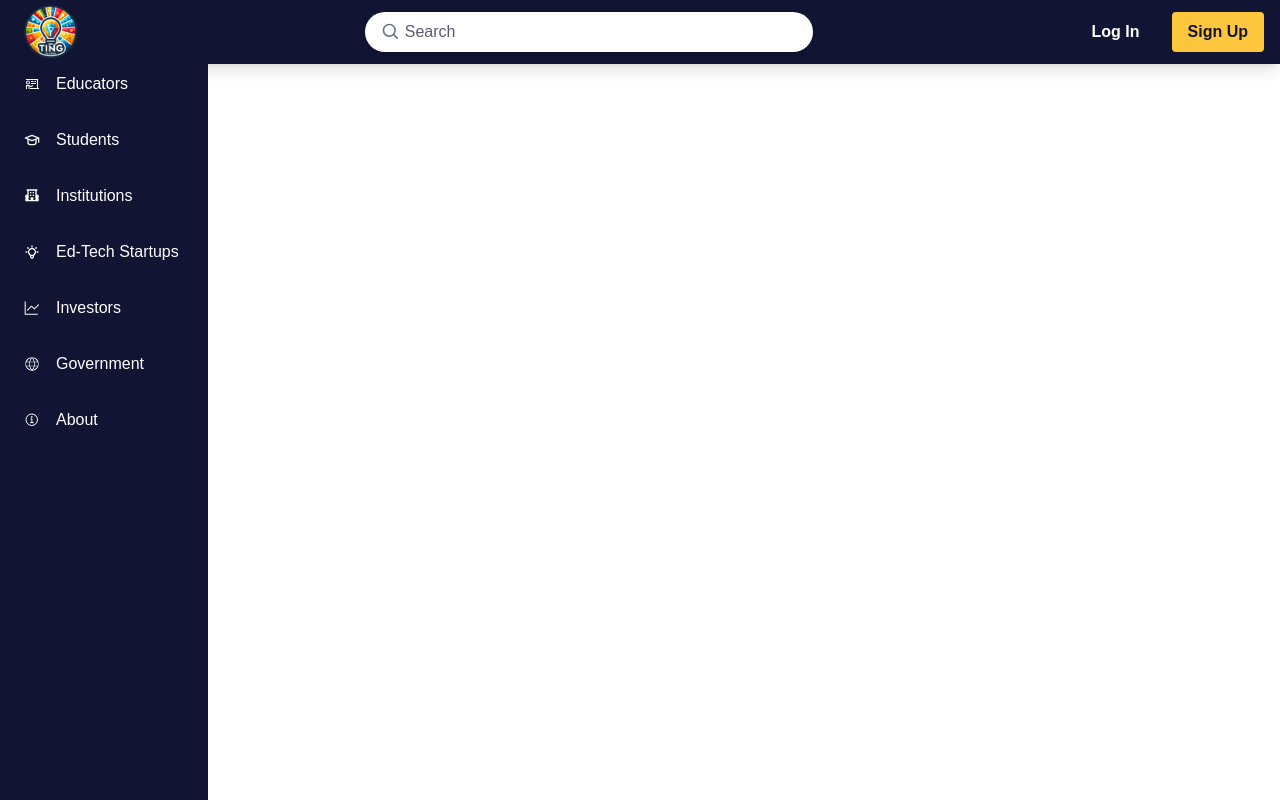
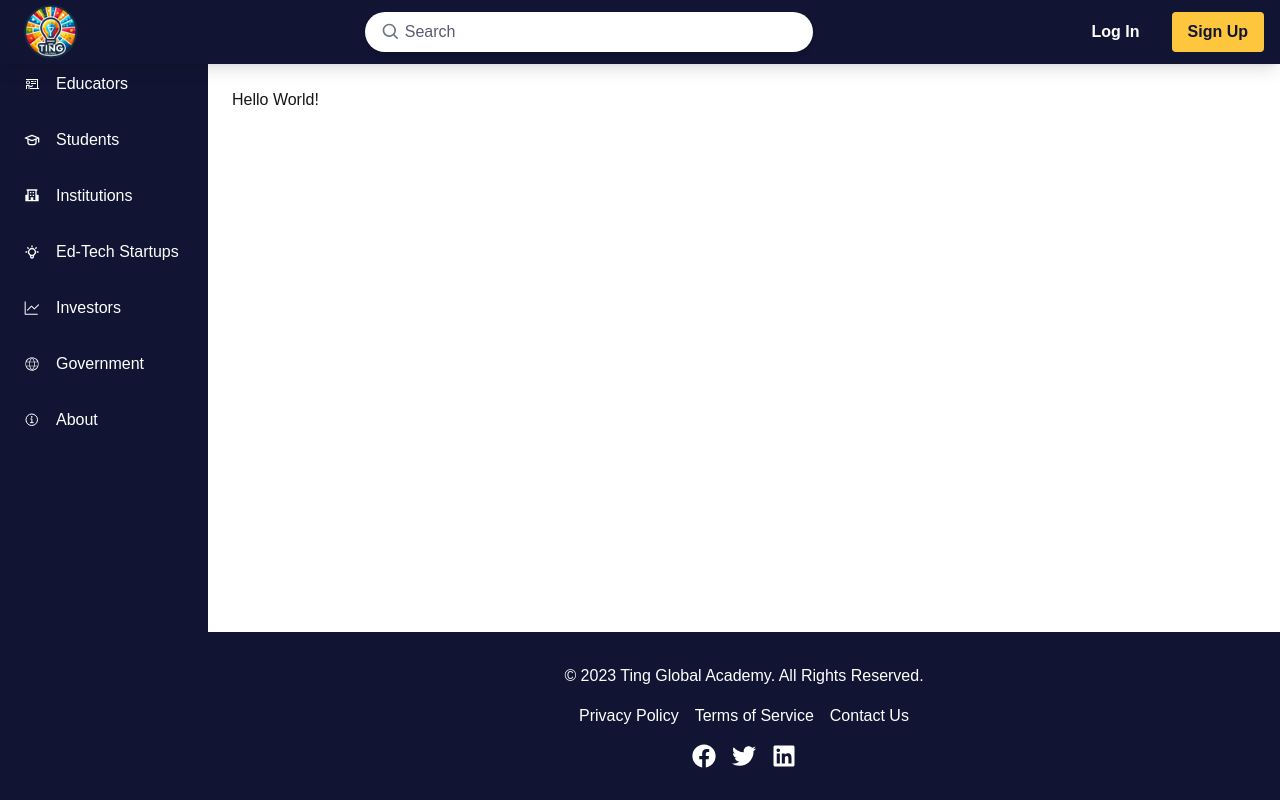
Before and after one commit to galoriancreations/challenge18-frontend-new, a Next.js app: page / in a window 1280 px wide. Built offline with nearby package versions, Linux system fonts and the light colour scheme.

Commit message:
added footer and improved code for general layout

```diff
--- /dev/null
+++ b/src/app/components/Footer.tsx
@@ -0,0 +1,43 @@
+import { FACEBOOK_URL, LINKEDIN_URL, TWITTER_URL } from "@/constant/urls.constant";
+import Link from "next/link";
+import { FaFacebook, FaTwitter, FaLinkedin } from "react-icons/fa";
+
+const Footer = () => {
+  const footerLinks = [
+    { label: "Privacy Policy", href: "/privacy-policy" },
+    { label: "Terms of Service", href: "/terms-of-service" },
+    { label: "Contact Us", href: "/contact" },
+  ];
+
+  const socialLinks = [
+    { icon: <FaFacebook size={24} />, href: FACEBOOK_URL },
+    { icon: <FaTwitter size={24} />, href: TWITTER_URL },
+    { icon: <FaLinkedin size={24} />, href: LINKEDIN_URL },
+  ];
+
+  return (
+    <footer className="bg-primary text-white py-8 ml-52 mt-auto">
+      <div className="container mx-auto px-6 text-center">
+        <p className="mb-4">&copy; 2023 Ting Global Academy. All Rights Reserved.</p>
+
+        <div className="space-x-4">
+          {footerLinks.map(({ label, href }) => (
+            <Link key={href} href={href} className="hover:text-gray-400">
+              {label}
+            </Link>
+          ))}
+        </div>
+
+        <div className="mt-4 flex justify-center space-x-4">
+          {socialLinks.map(({ icon, href }, index) => (
+            <a key={index} href={href} target="_blank" rel="noopener noreferrer" className="hover:text-gray-400">
+              {icon}
+            </a>
+          ))}
+        </div>
+      </div>
+    </footer>
+  );
+};
+
+export default Footer;
--- a/src/app/appBar.tsx
+++ b/src/app/components/appBar.tsx
@@ -5,9 +5,15 @@ import { BiSearch } from "react-icons/bi";
 
 const AppBar = () => {
   return (
-    <header className="bg-primary text-textPrimary p-4 shadow-lg flex justify-between items-center h-16">
+    <header className="bg-primary text-textPrimary p-4 shadow-lg flex justify-between items-center h-16 fixed top-0 left-0 w-full z-50">
       <Link href="/" className="flex items-center h-full">
-        <Image src="/logo.png" alt="Company Logo" className="object-contain" width={70} height={70} />
+        <Image
+          src="/images/ting-global-logo.png"
+          alt="Ting Global Company Logo"
+          className="object-contain"
+          width={70}
+          height={70}
+        />
       </Link>
 
       <div className="relative flex-1 flex justify-center max-w-md">
--- a/src/app/sideBar.tsx
+++ b/src/app/components/sideBar.tsx
@@ -25,14 +25,14 @@ const Sidebar = () => {
     { label: "About", href: "/about", icon: <IoInformationCircleOutline /> },
   ];
   return (
-    <aside className="w-52 h-screen bg-primary text-textPrimary fixed">
+    <aside className="w-52 h-[calc(100vh-4rem)] bg-primary text-textPrimary fixed top-16">
       <ul className="space-y-4">
         {links.map((link) => (
           <Link
             key={link.href}
             href={link.href}
             className={classnames("flex items-center gap-4 px-6 py-2 hover:bg-accent ", {
-              " text-secondary transition-colors": link.href === currentPath,
+              "text-secondary transition-colors": link.href === currentPath,
               "hover:text-white": link.href !== currentPath,
             })}
           >
--- a/src/app/layout.tsx
+++ b/src/app/layout.tsx
@@ -1,12 +1,8 @@
 import type { Metadata } from "next";
 import "./globals.css";
-import AppBar from "./appBar";
-import Sidebar from "./sideBar";
-
-export const metadata: Metadata = {
-  title: "Create Next App",
-  description: "Generated by create next app",
-};
+import AppBar from "./components/appBar";
+import Sidebar from "./components/sideBar";
+import Footer from "./components/Footer";
 
 export default function RootLayout({
   children,
@@ -15,10 +11,21 @@ export default function RootLayout({
 }>) {
   return (
     <html lang="en">
-      <body>
+      <head>
+        <title>Ting Global New Website</title>
+        <meta name="description" content="Ting Global Academy - AI-Enhanced Leadership Training" />
+        <link rel="icon" href="/images/ting-global-logo.png" type="image/png" />
+      </head>
+      <body className="flex flex-col min-h-screen">
         <AppBar />
-        <Sidebar />
-        <main>{children}</main>
+        <div className="flex flex-grow">
+          <Sidebar />
+          <main className="flex-grow p-6 ml-52 mt-16 ">
+            {/* Content */}
+            {children}
+          </main>
+        </div>
+        <Footer />
       </body>
     </html>
   );
--- /dev/null
+++ b/src/constant/urls.constant.ts
@@ -0,0 +1,3 @@
+export const FACEBOOK_URL = "https://facebook.com";
+export const TWITTER_URL = "https://twitter.com";
+export const LINKEDIN_URL = "https://linkedin.com";
```
Also changed, not shown: public/images/ting-global-logo.png (renamed from public/logo.png).
